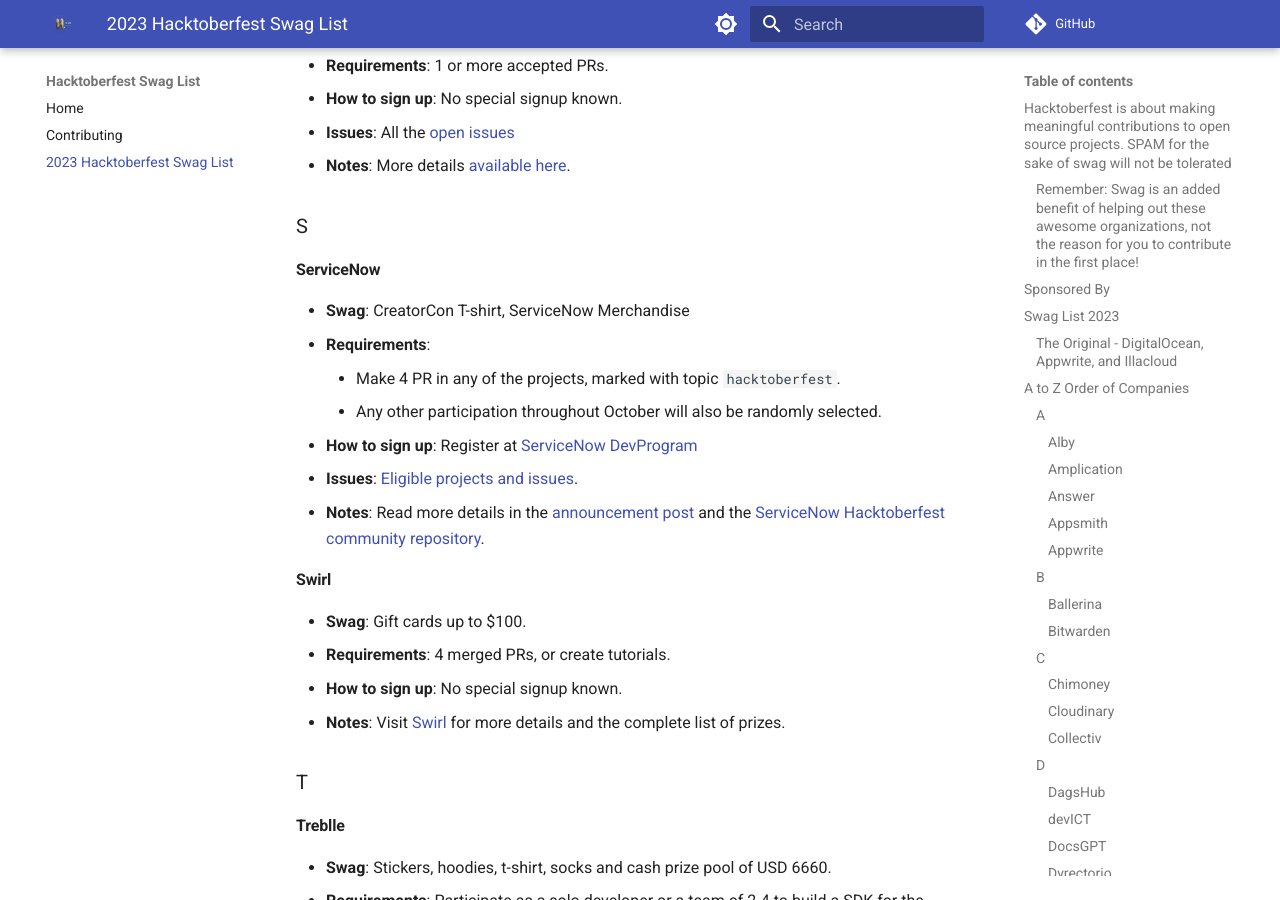
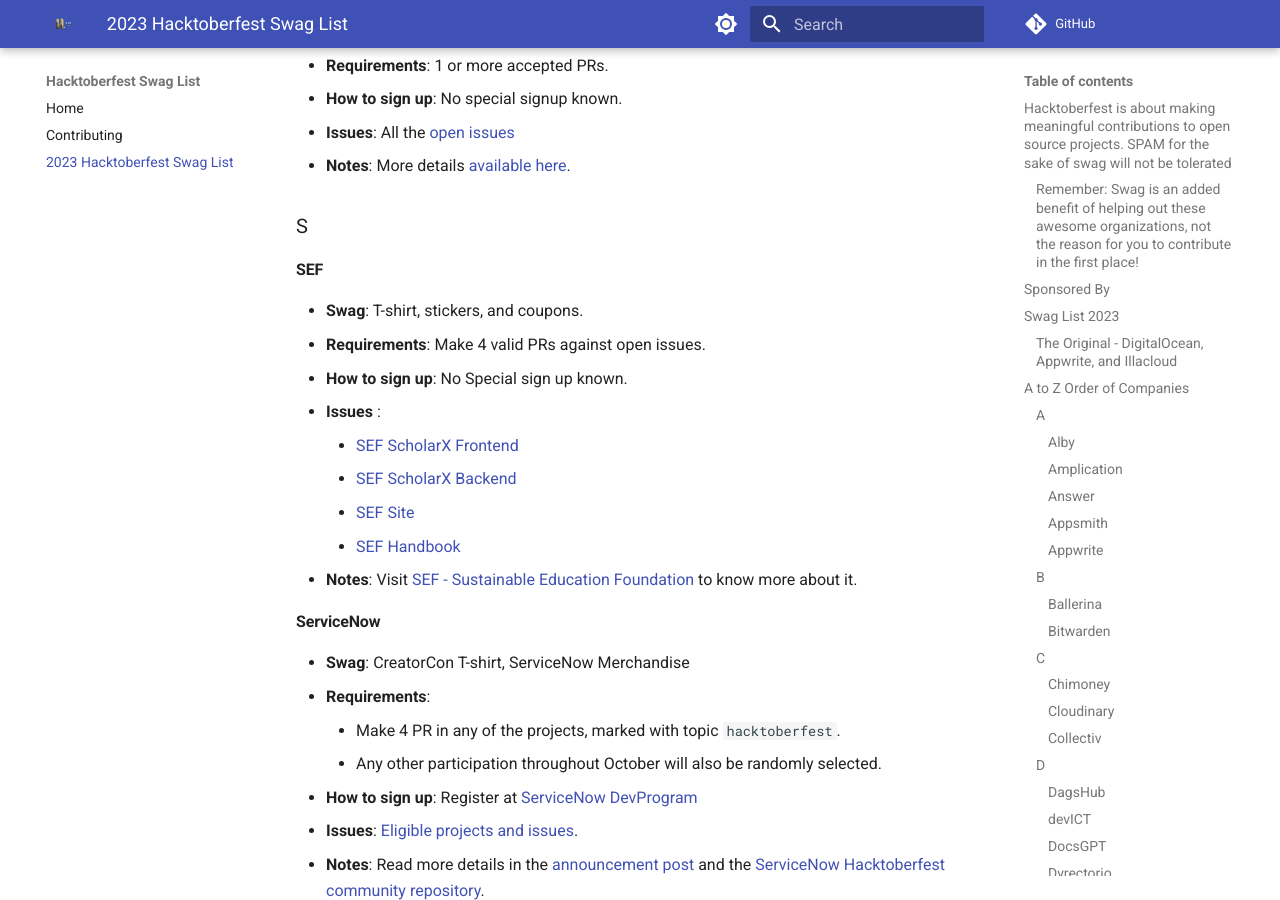
Before and after one commit to crweiner/hacktoberfest-swag-list, an MkDocs documentation site: the page built from docs/list.md, in a window 1280 px wide and 900 px high, scrolled down 10977 px. Built offline with MkDocs 1.6.1 and Material for MkDocs 9.7.7, drawn with Linux system fonts in a browser that asks for light colours; plug-ins that fetch from the network failed and are left out; comment, search, counter and statistics services are not loaded.

Commit message:
Added SEF to the hacktoberlist

```diff
--- a/docs/list.md
+++ b/docs/list.md
@@ -362,6 +362,18 @@
 
 ### S
 
+#### **SEF**
+
+- **Swag**: T-shirt, stickers, and coupons.
+- **Requirements**: Make 4 valid PRs against open issues.
+- **How to sign up**: No Special sign up known.
+- **Issues** :
+    - [SEF ScholarX Frontend](https://github.com/sef-global/scholarx-frontend/issues)
+    - [SEF ScholarX Backend](https://github.com/sef-global/scholarx-backend/issues?q=is%3Aopen+is%3Aissue+label%3Ahacktoberfest)
+    - [SEF Site](https://github.com/sef-global/sef-site)
+    - [SEF Handbook](https://github.com/sef-global/sef-handbook)
+- **Notes**: Visit [SEF - Sustainable Education Foundation](https://sef.discourse.group/t/it-s-hacktoberfest-month/543) to know more about it.
+
 #### **ServiceNow**
 
 - **Swag**: CreatorCon T-shirt, ServiceNow Merchandise
```
